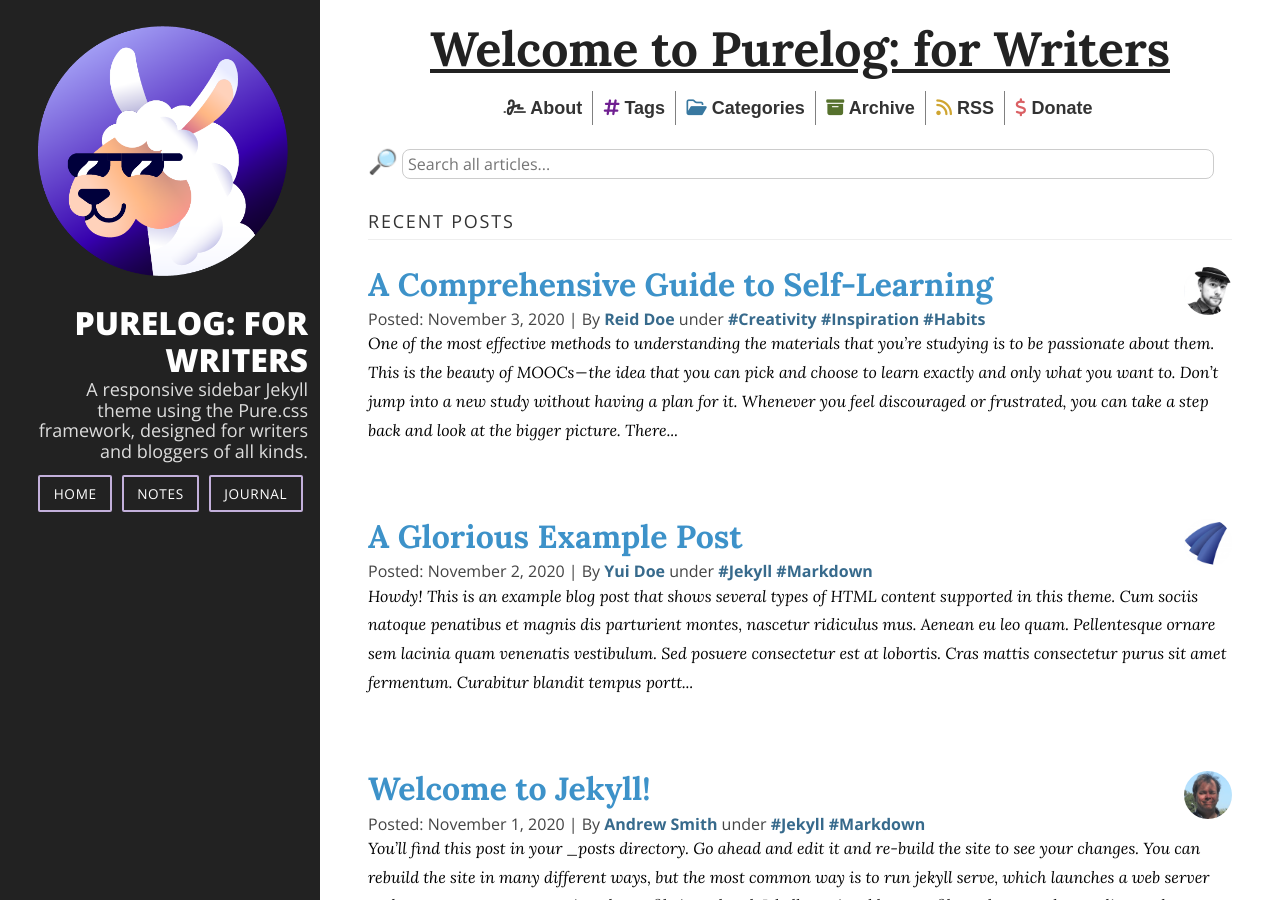
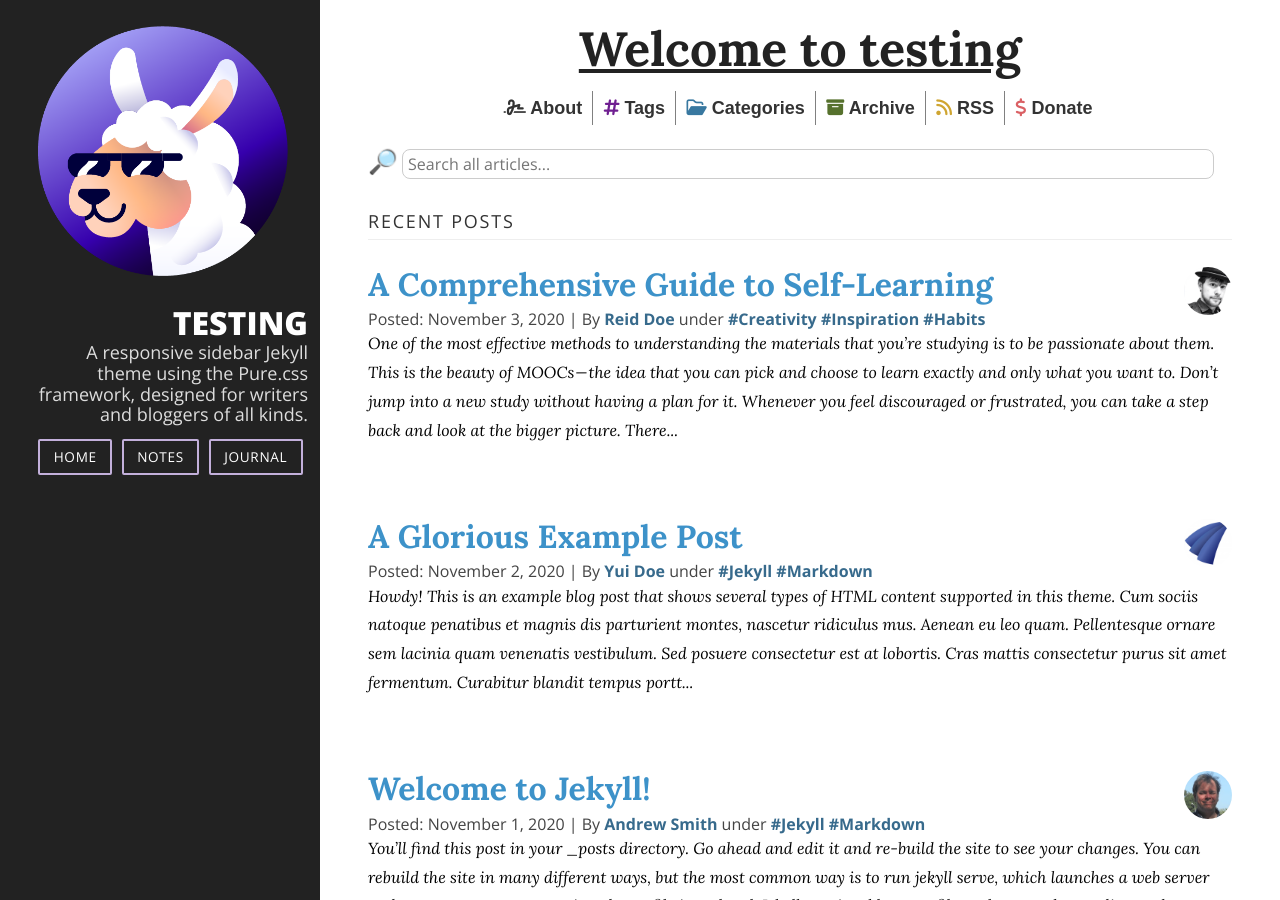
Before and after one commit to shiny-chang/shiny-chang.github.io, a Jekyll site: the page built from index.html, in a window 1280 px wide and 900 px high. Built offline with Jekyll 4.4.1, drawn with Linux system fonts in a browser that asks for light colours; nearby versions of some CDN libraries; the list of posts is cut into pages by our own code.

Commit message:
Update _config.yml

```diff
--- a/_config.yml
+++ b/_config.yml
@@ -18,7 +18,7 @@
 # You can create any custom variable you would like, and they will be accessible
 # in the templates via {{ site.myvariable }}.
 
-title: "Purelog: for Writers"
+title: "testing"
 email: mail@brennanbrown.ca
 description: >- # this means to ignore newlines until "baseurl:"
   A responsive sidebar Jekyll theme using the Pure.css framework,
```
